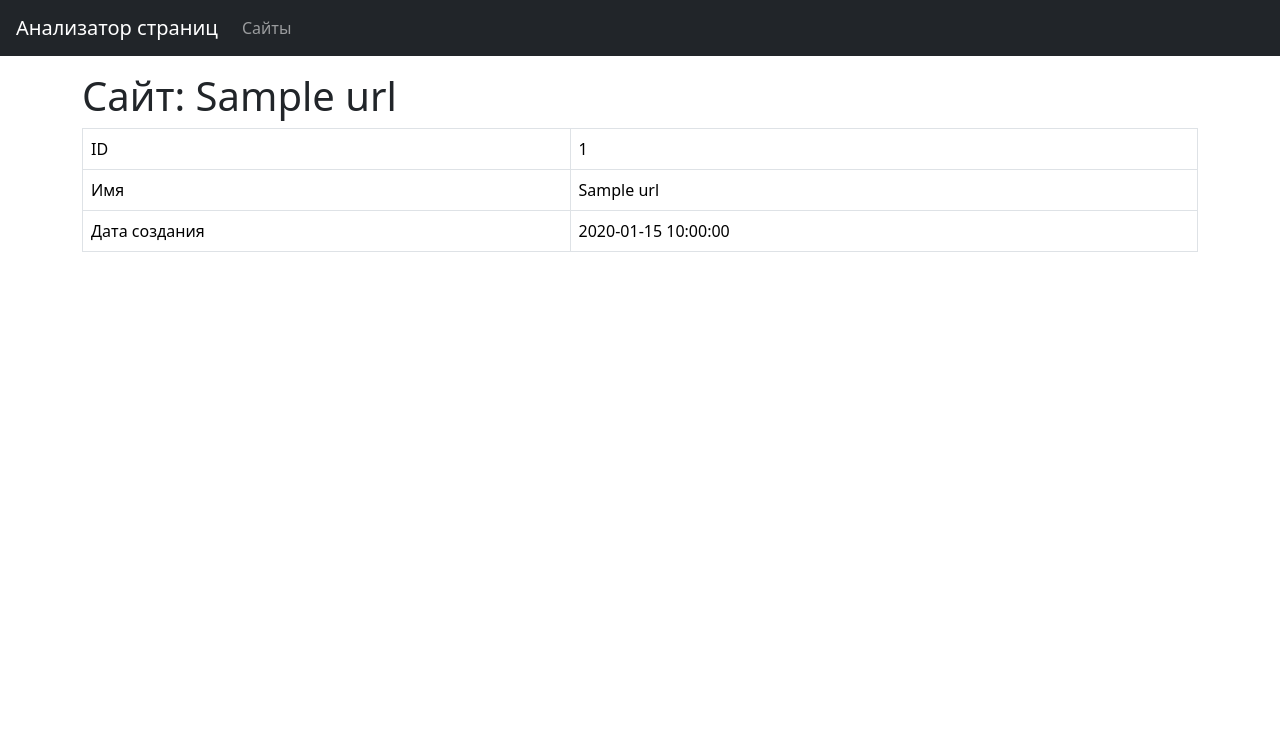
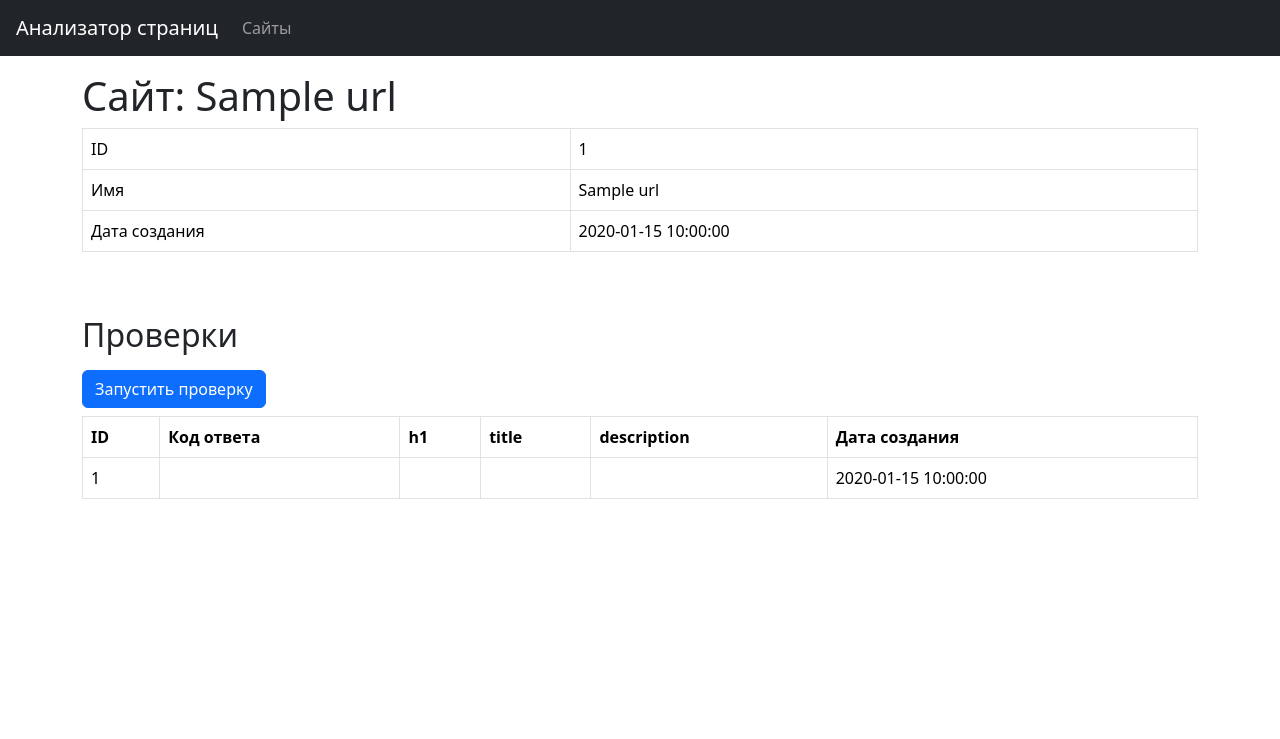
Before and after one commit to Acemore/python-project-83, a Flask app: page /urls/1 in a window 1280 px wide. Shown: the top 739 px of the page. Run offline with Flask 2, Linux system fonts and the light colour scheme; a database or web service that is not in the repository returns one stand-in record (values such as "Sample title"); some libraries are stand-ins or nearby versions.

Commit message:
Add urls checks to project templates

```diff
--- a/page_analyzer/templates/urls/url.html
+++ b/page_analyzer/templates/urls/url.html
@@ -23,4 +23,38 @@
       </tbody>
     </table>
   </div>
+
+  <h2 class="mt-5 mb-3">Проверки</h2>
+
+  <form action="{{ url_for('post_url_check', id=url.id)}}" method="post">
+    <input type="submit" class="btn btn-primary" value="Запустить проверку">
+  </form>
+
+  <div>
+    <table class="table table-bordered table-hover mt-2" data-test="checks">
+      <tbody>
+        <tr>
+          <th>ID</th>
+          <th>Код ответа</th>
+          <th>h1</th>
+          <th>title</th>
+          <th>description</th>
+          <th>Дата создания</th>
+        </tr>
+
+        {% if url_checks %}
+          {% for url_check in url_checks %}
+            <tr>
+              <td>{{ url_check.id }}</td>
+              <td></td>
+              <td></td>
+              <td></td>
+              <td></td>
+              <td>{{ url_check.created_at }}</td>
+            </tr>
+          {% endfor %}
+        {% endif %}
+      </tbody>
+    </table>
+  </div>
 {% endblock %}
```
Also changed, not shown: page_analyzer/templates/urls/index.html (+9 -4 lines).
